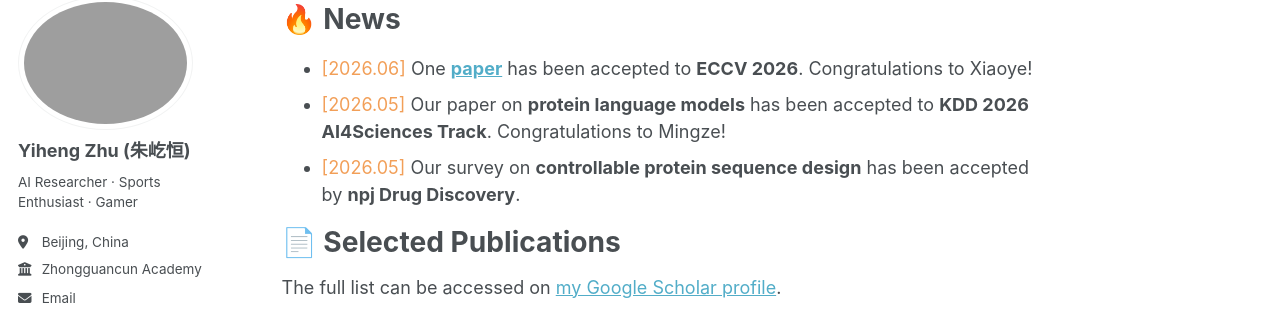
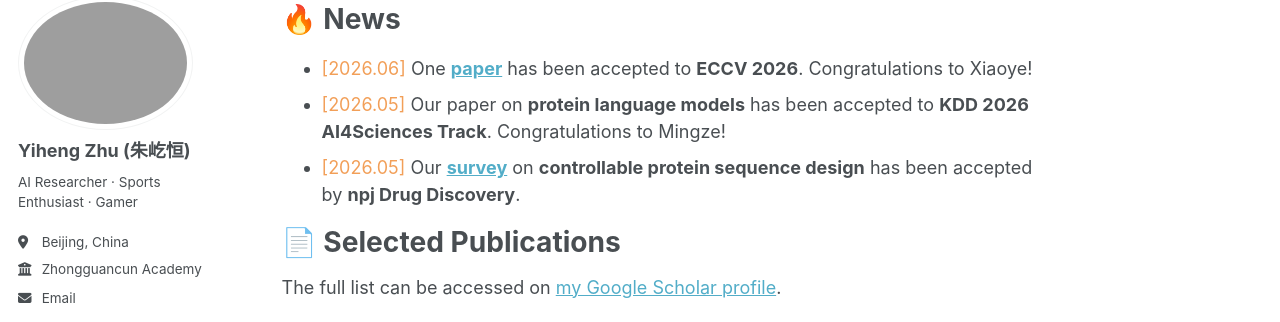
Before and after one commit to derrickzhu147/derrickzhu147.github.io, a Jekyll site: the page built from _pages/about.md, in a window 1280 px wide and 900 px high, scrolled down 504 px. Shown: the part 103-425 px from the top of the window. Built offline with Jekyll 4.4.1, drawn with Linux system fonts in a browser that asks for light colours; some web fonts are replaced; a script that is not in the unit is left out; part of the change alters nothing that is shown.

Commit message:
Update about.md

```diff
--- a/_pages/about.md
+++ b/_pages/about.md
@@ -20,7 +20,7 @@ I am seeking highly motivated Ph.D. students with strong backgrounds in machine
 
 - <span style="color:#F29F58;">[2026.06]</span> One **[paper](https://arxiv.org/abs/2603.11734)** has been accepted to **ECCV 2026**. Congratulations to Xiaoye!
 - <span style="color:#F29F58;">[2026.05]</span> Our paper on **protein language models** has been accepted to **KDD 2026 AI4Sciences Track**. Congratulations to Mingze!
-- <span style="color:#F29F58;">[2026.05]</span> Our survey on **controllable protein sequence design** has been accepted by **npj Drug Discovery**.
+- <span style="color:#F29F58;">[2026.05]</span> Our **[survey](https://www.nature.com/articles/s44386-026-00054-5)** on **controllable protein sequence design** has been accepted by **npj Drug Discovery**.
 
 {% include_relative pub.md %}
 
```
